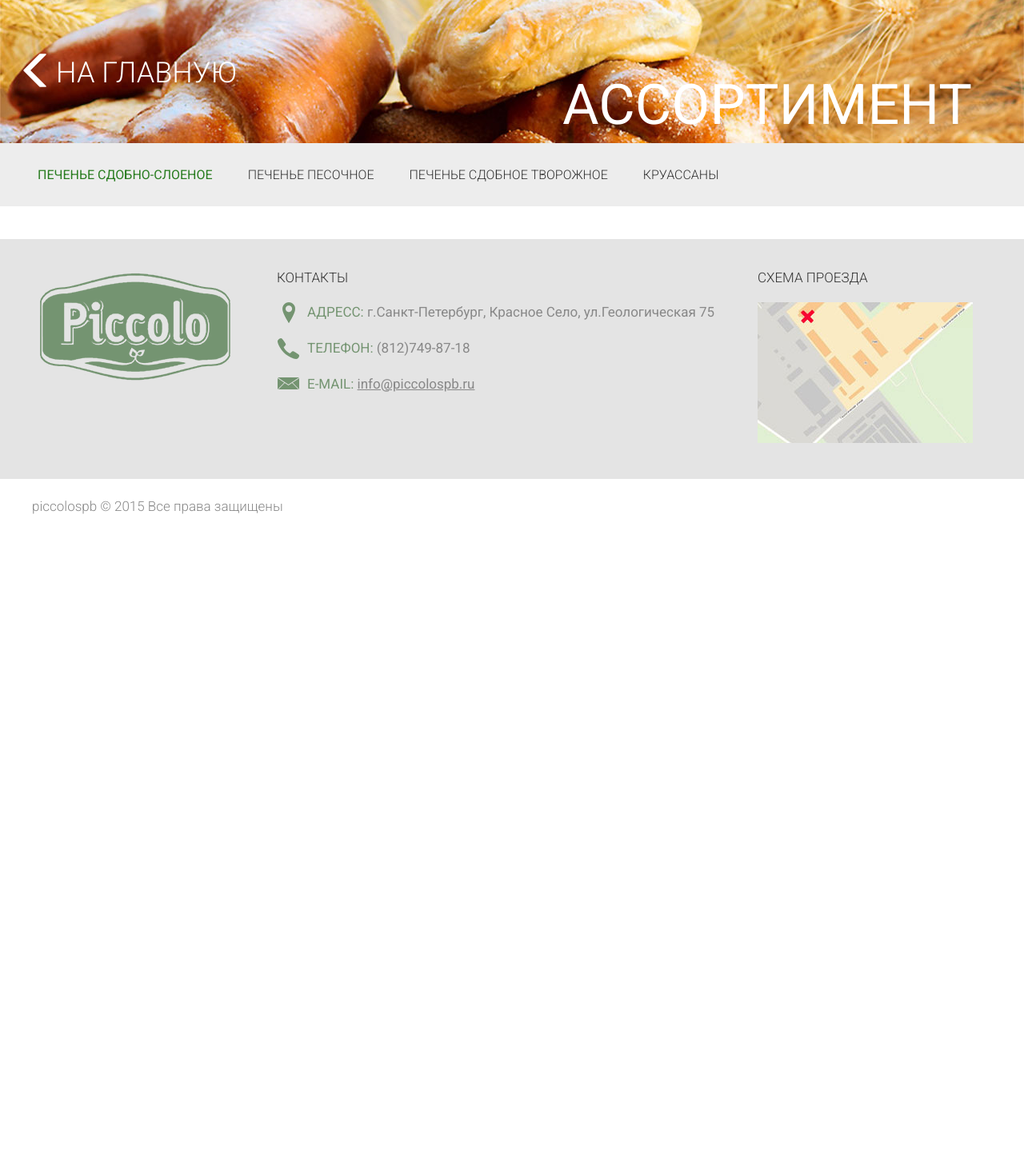
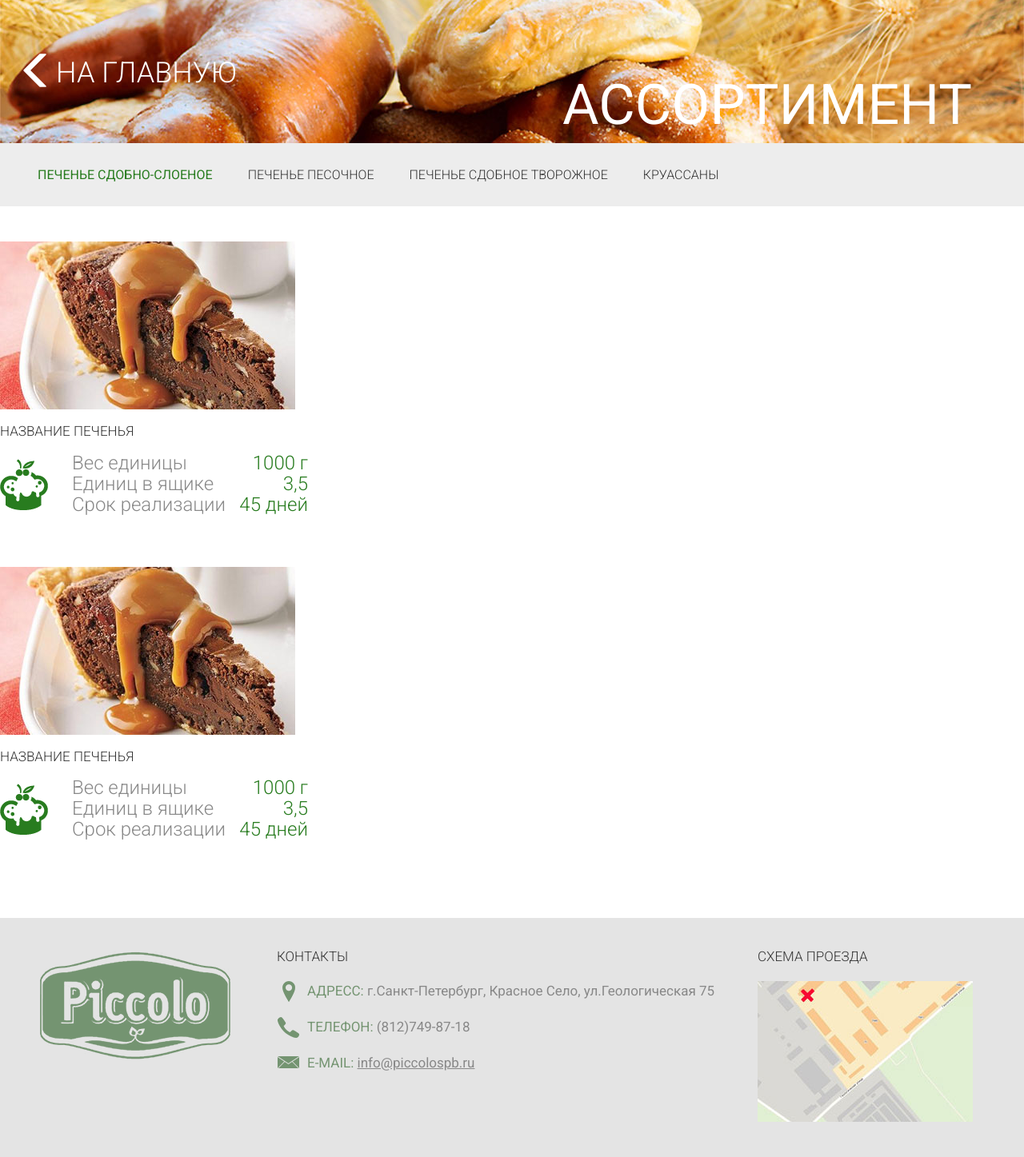
Before and after one commit to mmasterenko/piccolo, a Django app: page /assortiment/ in a window 1280 px wide. Shown: the part 203-1650 px from the top of the page at 80% size. Before the commit the page ends 846 px from the top, so only its background shows below. Run offline with Django 3.2, Linux system fonts and the light colour scheme; some libraries are stand-ins or nearby versions.

Commit message:
html: page assortiment in progress ...

```diff
--- a/vapp/templates/vapp/assortiment.html
+++ b/vapp/templates/vapp/assortiment.html
@@ -21,4 +21,49 @@
         </div>
     </nav>
 
+    <div id="assort-block" class="container-fluid assort-page">
+        <div class="row x-assort-page-row">
+            <div class="col-sm-4 x-assort-page-col">
+                <img class="cake-img" src="{% static 'images/dummy-cake.jpg' %}" alt="cookie">
+                <h4>НАЗВАНИЕ ПЕЧЕНЬЯ</h4>
+                <img class="icon-img" src="{% static 'images/assort-icon-1.png' %}" alt="icon">
+                <table>
+                    <tr>
+                        <td>Вес единицы</td>
+                        <td>1000 г</td>
+                    </tr>
+                    <tr>
+                        <td>Единиц в ящике</td>
+                        <td>3,5</td>
+                    </tr>
+                    <tr>
+                        <td>Срок реализации</td>
+                        <td>45 дней</td>
+                    </tr>
+                </table>
+            </div>
+        </div>
+        <div class="row x-assort-page-row">
+            <div class="col-sm-4 x-assort-page-col">
+                <img class="cake-img" src="{% static 'images/dummy-cake.jpg' %}" alt="cookie">
+                <h4>НАЗВАНИЕ ПЕЧЕНЬЯ</h4>
+                <img class="icon-img" src="{% static 'images/assort-icon-1.png' %}" alt="icon">
+                <table>
+                    <tr>
+                        <td>Вес единицы</td>
+                        <td>1000 г</td>
+                    </tr>
+                    <tr>
+                        <td>Единиц в ящике</td>
+                        <td>3,5</td>
+                    </tr>
+                    <tr>
+                        <td>Срок реализации</td>
+                        <td>45 дней</td>
+                    </tr>
+                </table>
+            </div>
+        </div>
+    </div>
+
 {% endblock %}
--- a/versilia/static/css/style.css
+++ b/versilia/static/css/style.css
@@ -445,3 +445,37 @@ div.news-block .news-row .news-row-in .date {
     top: -9px;
     right: 18px;
 }
+
+/* * * * * * * *
+ * assort page *
+ * * * * * * * */
+
+#assort-block.assort-page .x-assort-page-row {
+    margin-top: 36px;
+    margin-bottom: 57px;
+}
+
+#assort-block.assort-page .x-assort-page-row .x-assort-page-col {
+    padding: 0;
+}
+
+#assort-block.assort-page .x-assort-page-row table {
+    font-weight: 300;
+    font-size: 24px;
+    width: 295px;
+    line-height: 26px;
+    color: #888888;
+}
+
+#assort-block.assort-page .x-assort-page-row h4 {
+    margin-top: 18px;
+}
+
+#assort-block.assort-page .x-assort-page-row img {
+    border: none;
+}
+
+#assort-block.assort-page .x-assort-page-row img.cake-img {
+    float: none;
+    clear: none;
+}
```
Also changed, not shown: versilia/static/images/assort-icon-1-brown.png (added), versilia/static/images/assort-icon-1.png (added).
